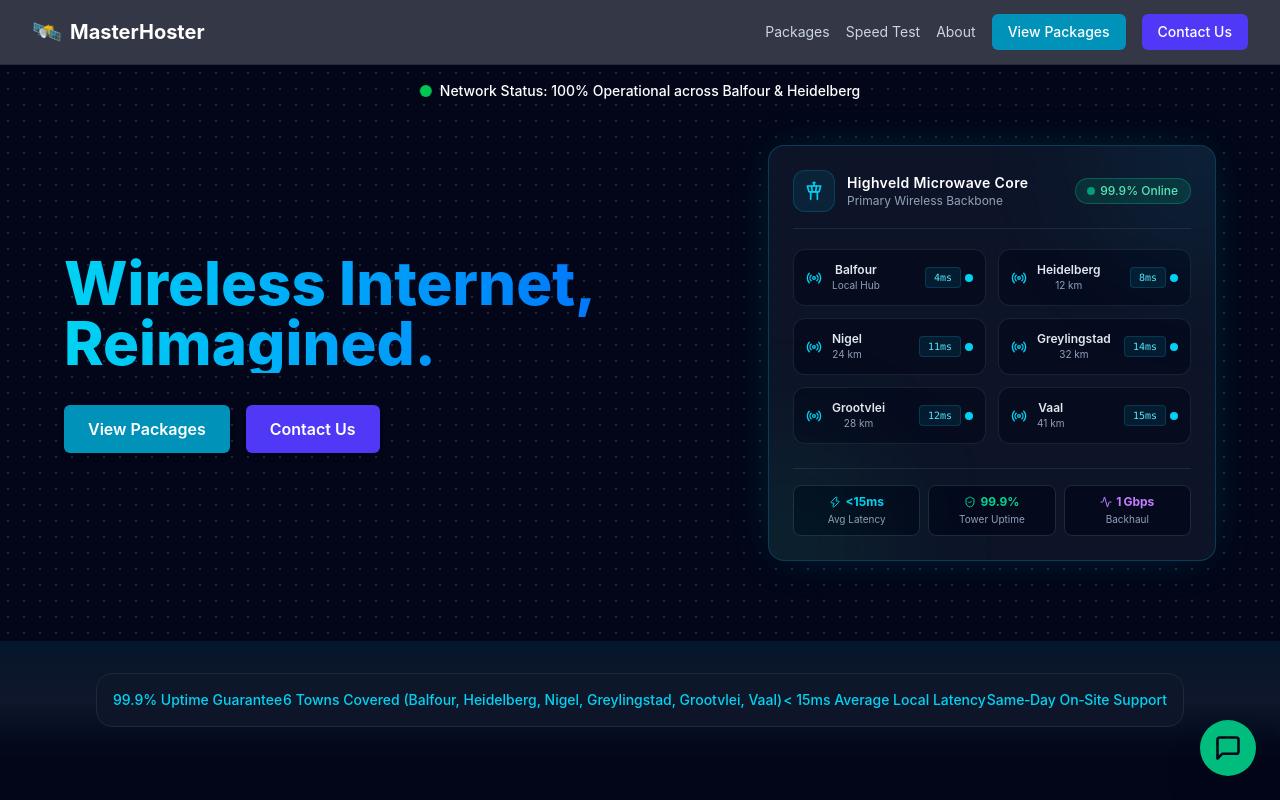
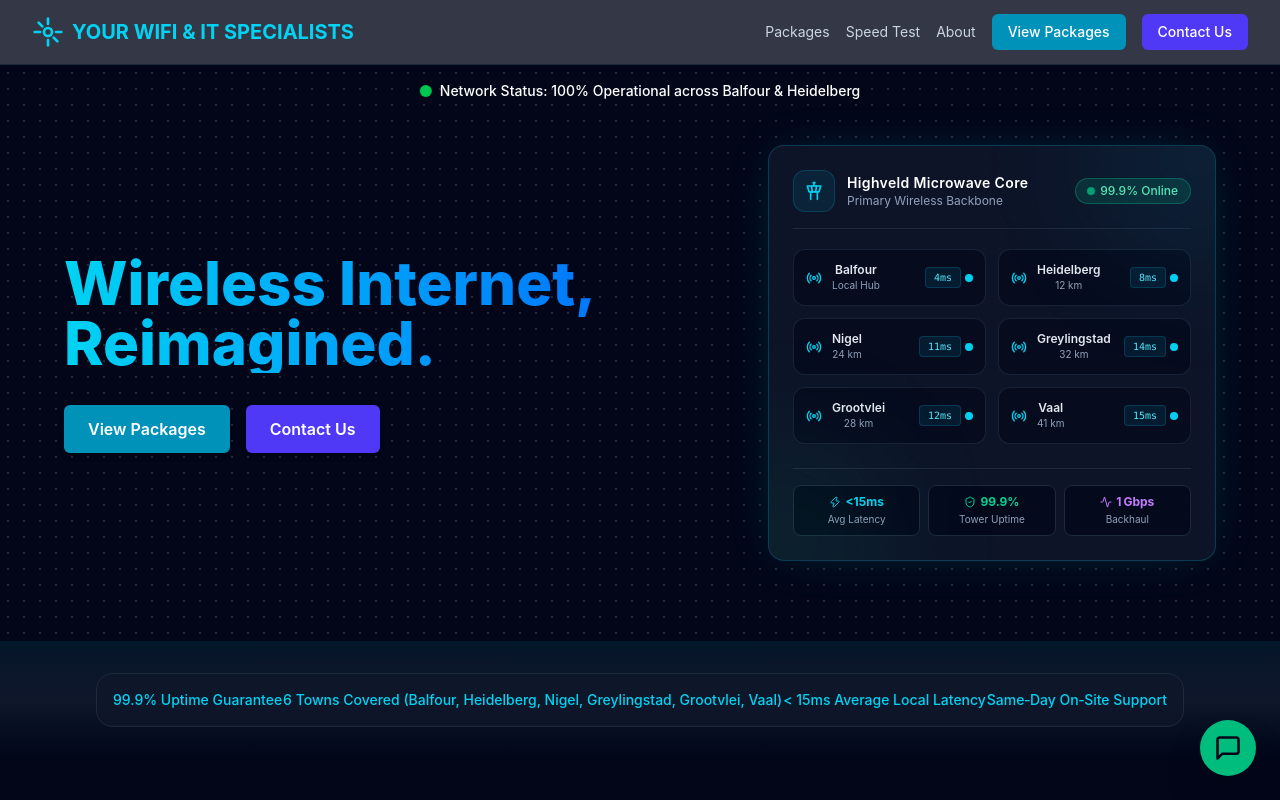
Before and after one commit to stefandavel432-hash/masterhoster-website, a Next.js app: page / in a window 1280 px wide. Shown: the top 800 px of the page. Built offline with nearby package versions, Linux system fonts and the light colour scheme.

Commit message:
Update header and footer branding with official MH SVG monogram and tagline

```diff
--- a/src/components/Header.tsx
+++ b/src/components/Header.tsx
@@ -17,10 +17,18 @@ export const Header: React.FC<HeaderProps> = ({ onOpenContact }) => {
   return (
     <header className="sticky top-0 z-50 w-full bg-slate-950/80 backdrop-blur-md border-b border-slate-800/80">
       <div className="max-w-7xl mx-auto px-4 sm:px-6 lg:px-8 h-16 flex items-center justify-between">
-        <Link href="/" className="flex items-center space-x-2 text-white">
-          <span className="text-2xl font-bold text-cyan-400">🛰️</span>
-          <span className="text-xl font-bold">MasterHoster</span>
-        </Link>
+        <Link href="/" className="flex items-center space-x-2 text-white" aria-label="MasterHoster - Your WiFi & IT Specialists">
+  <svg xmlns="http://www.w3.org/2000/svg" viewBox="0 0 24 24" className="h-8 w-8 text-cyan-400" fill="none" stroke="currentColor" strokeWidth="2" strokeLinecap="round" strokeLinejoin="round">
+    <circle cx="12" cy="12" r="3" />
+    <path d="M12 2v4" />
+    <path d="M12 18v4" />
+    <path d="M4.93 4.93l2.83 2.83" />
+    <path d="M16.24 16.24l2.83 2.83" />
+    <path d="M2 12h4" />
+    <path d="M18 12h4" />
+  </svg>
+  <span className="text-xl font-bold uppercase text-cyan-400">YOUR WIFI &amp; IT SPECIALISTS</span>
+</Link>
         <div className="flex items-center space-x-4">
           {/* Hamburger */}
           <button
```
